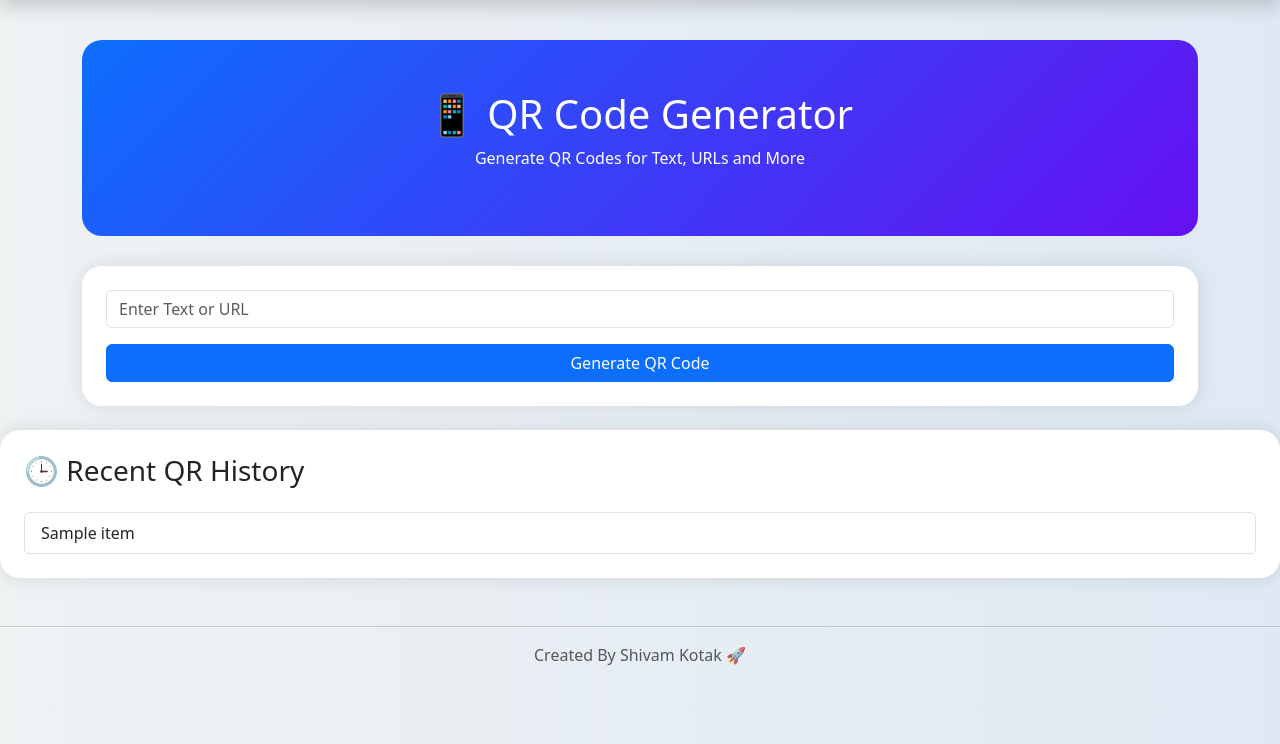
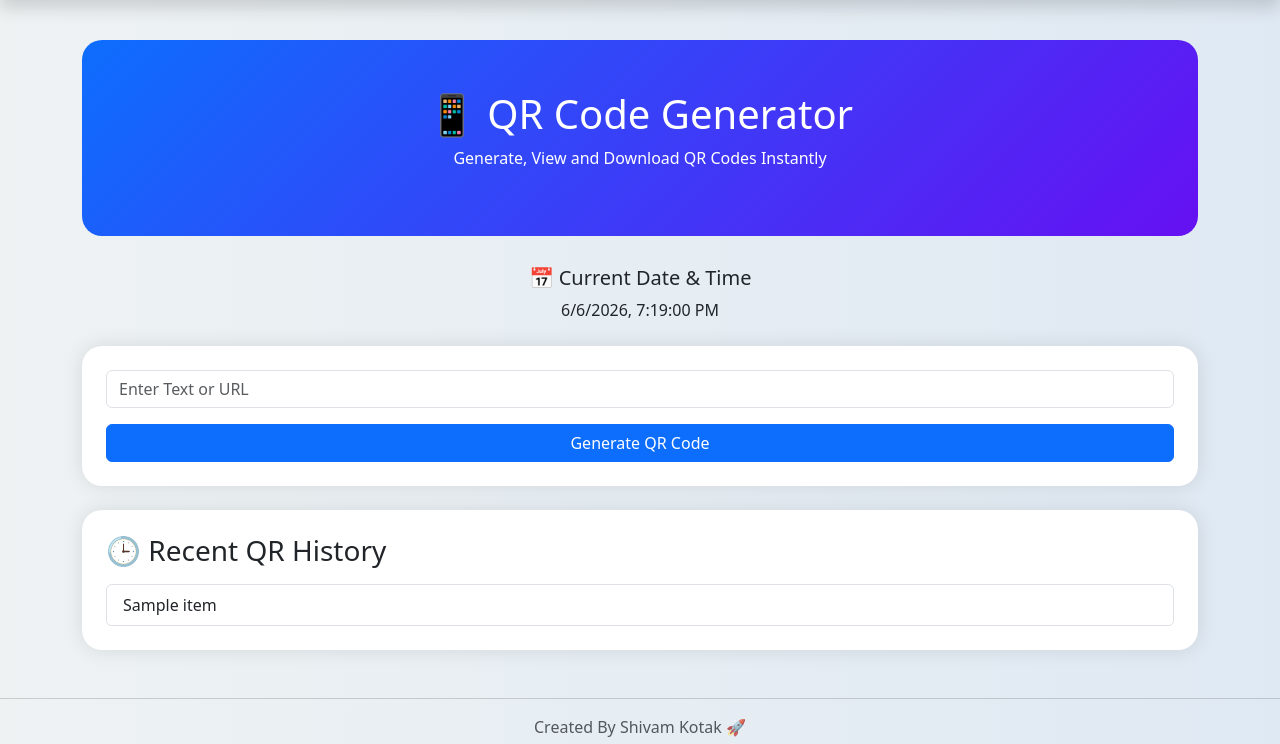
Before and after one commit to shivam1108-06/qr-code-generator, a Flask app: template templates/index.html in a window 1280 px wide. Shown: the part 56-800 px from the top of the page. Run offline with Flask 3, Linux system fonts and the light colour scheme; the template is opened without the code that fills it: most values are stand-ins (such as "Sample title", 1, 10 or a date in 2020).

Commit message:
Added final UI polish

```diff
--- a/templates/index.html
+++ b/templates/index.html
@@ -65,14 +65,22 @@
         <h1>📱 QR Code Generator</h1>
 
         <p>
-            Generate QR Codes for Text, URLs and More
+            Generate, View and Download QR Codes Instantly
         </p>
+
+    </div>
+
+    <div class="text-center mb-4">
+
+        <h5>📅 Current Date & Time</h5>
+
+        <p id="datetime"></p>
 
     </div>
 
     <div class="card p-4">
 
-        <form method="POST">
+        <form method="POST" onsubmit="showLoader()">
 
             <input
                 type="text"
@@ -90,6 +98,17 @@
             </button>
 
         </form>
+
+        <div id="loader" class="text-center mt-3" style="display:none;">
+
+            <div class="spinner-border text-primary" role="status">
+            </div>
+
+            <p class="mt-2">
+                Generating QR Code...
+            </p>
+
+        </div>
 
         {% if qr_image %}
 
@@ -121,16 +140,15 @@
 
     </div>
 
-</div>
     {% if history %}
 
     <div class="card mt-4 p-4">
 
-    <h3>
+        <h3 class="mb-3">
             🕒 Recent QR History
         </h3>
 
-    <ul class="list-group mt-3">
+        <ul class="list-group">
 
             {% for item in history %}
 
@@ -146,6 +164,8 @@
 
     {% endif %}
 
+</div>
+
 <footer class="text-center mt-5 mb-3 text-muted">
 
     <hr>
@@ -156,5 +176,28 @@
 
 </footer>
 
+<script>
+
+function showLoader(){
+
+    document.getElementById("loader").style.display = "block";
+
+}
+
+function updateDateTime(){
+
+    const now = new Date();
+
+    document.getElementById("datetime").innerHTML =
+        now.toLocaleString();
+
+}
+
+updateDateTime();
+
+setInterval(updateDateTime,1000);
+
+</script>
+
 </body>
 </html>
```
Lines whose indentation alone changed are shown as unchanged.
